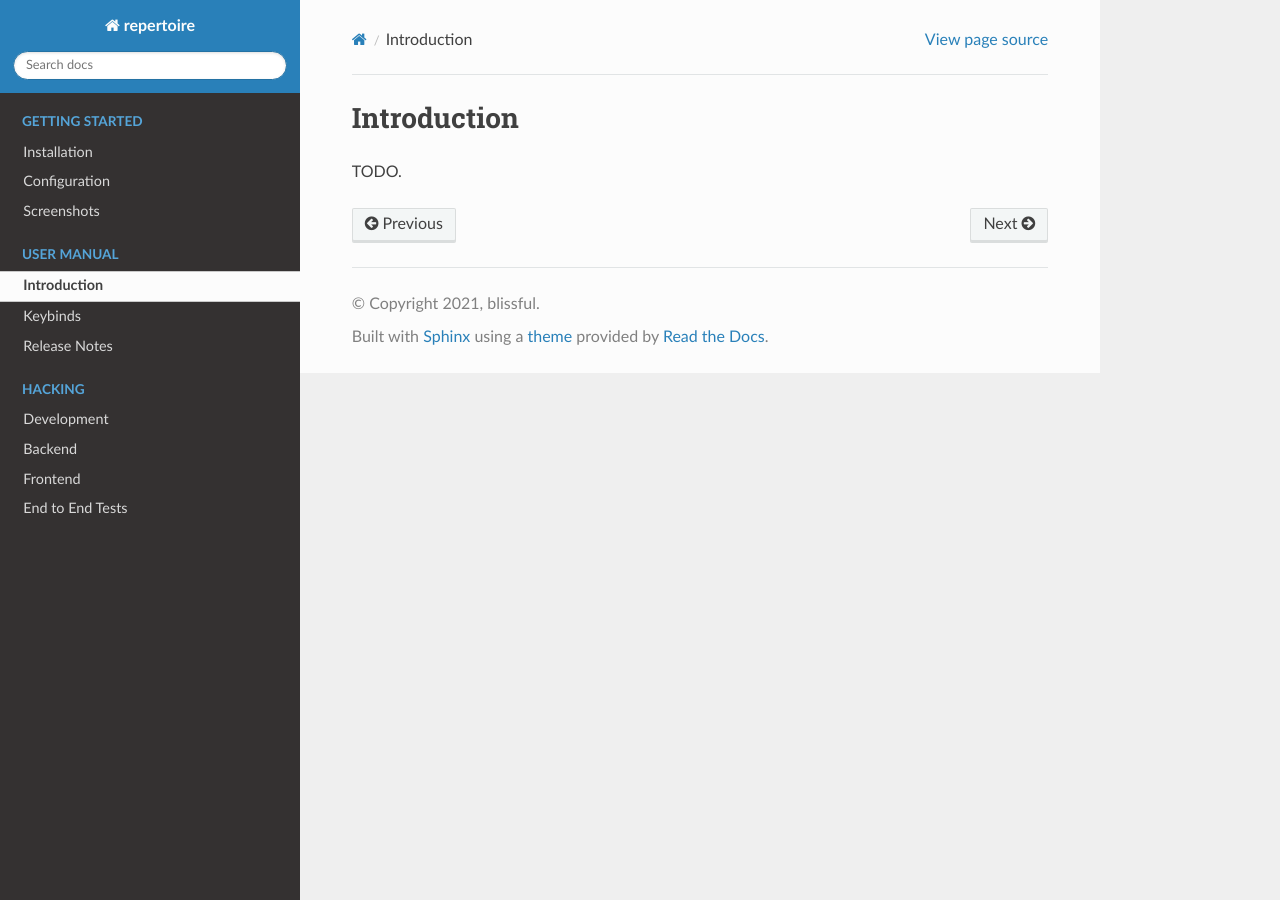
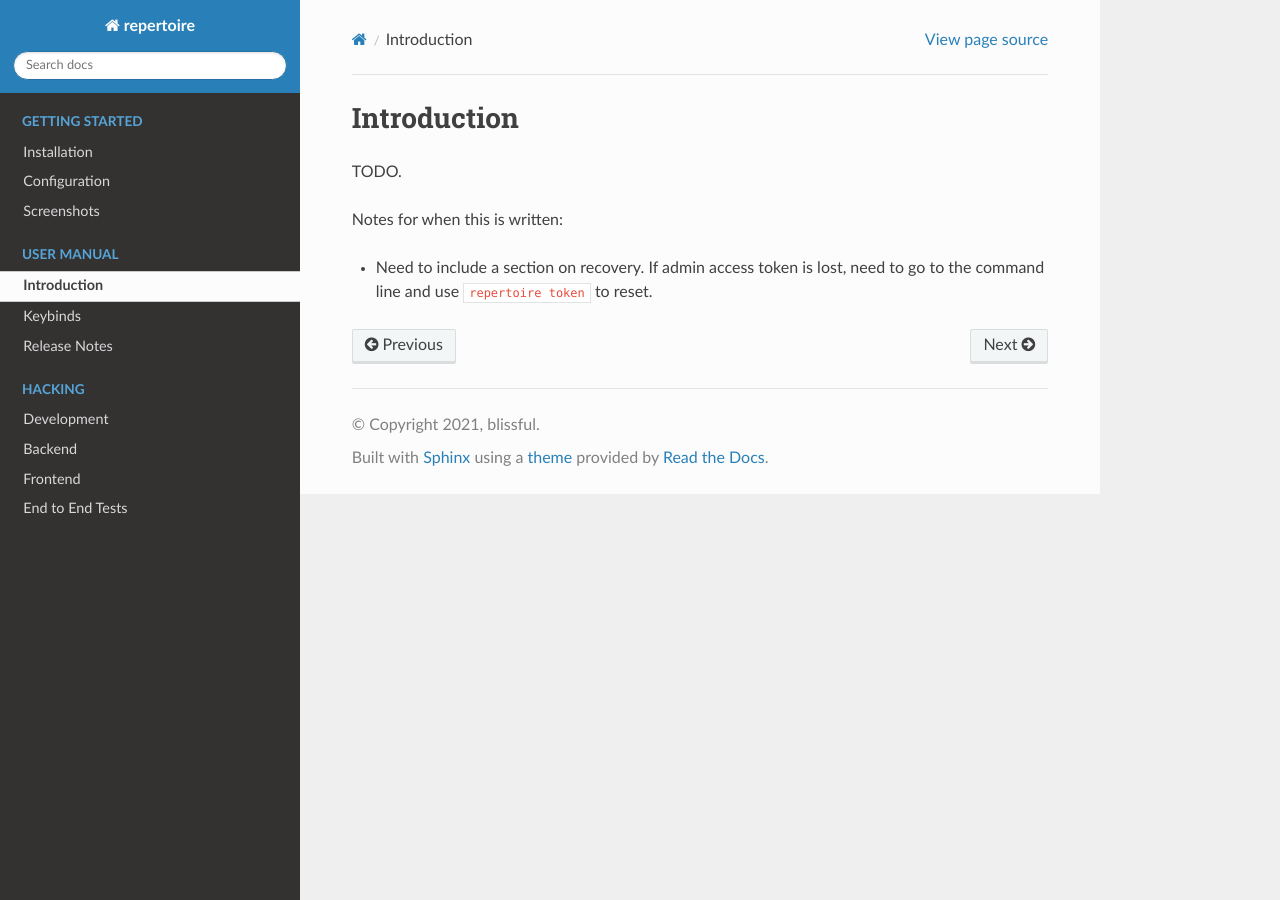
Before and after one commit to azuline/repertoire, a Sphinx documentation site: the page built from docs/manual/introduction.rst, in a window 1280 px wide. Built offline with Sphinx 7.4.7 and the Read the Docs theme 2.0.0, drawn with Linux system fonts in a browser that asks for light colours; pages that are not in the unit, such as notebooks, are missing from menus.

Commit message:
thorw into docs

```diff
--- a/docs/manual/introduction.rst
+++ b/docs/manual/introduction.rst
@@ -2,3 +2,8 @@ Introduction
 ============
 
 TODO.
+
+Notes for when this is written:
+
+- Need to include a section on recovery. If admin access token is lost, need to
+  go to the command line and use ``repertoire token`` to reset.
```
